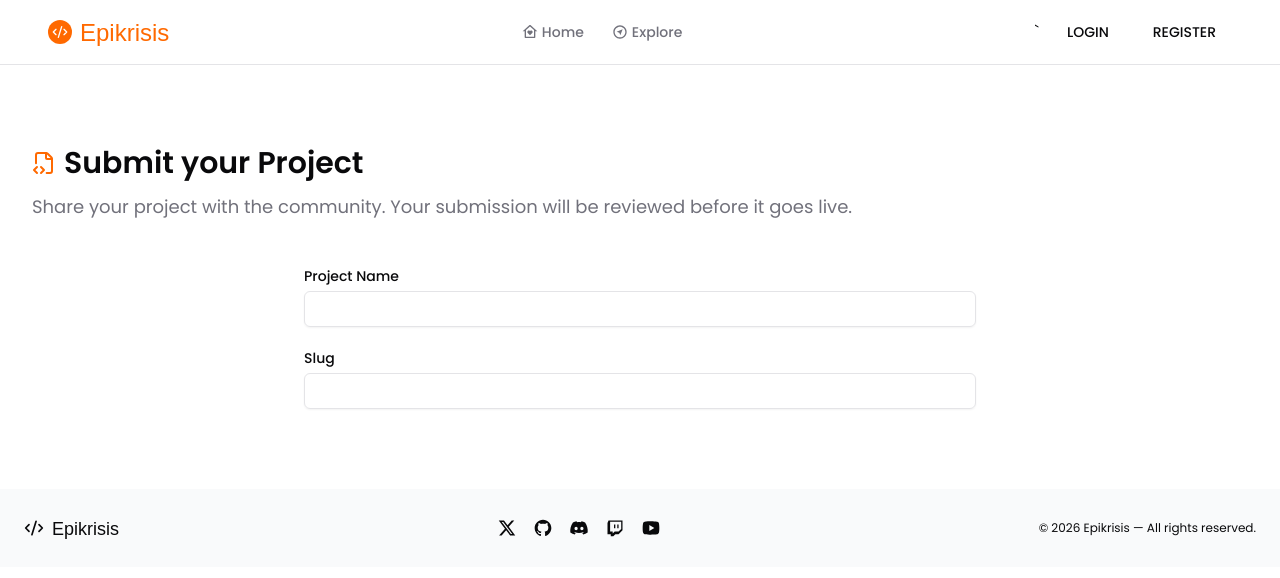
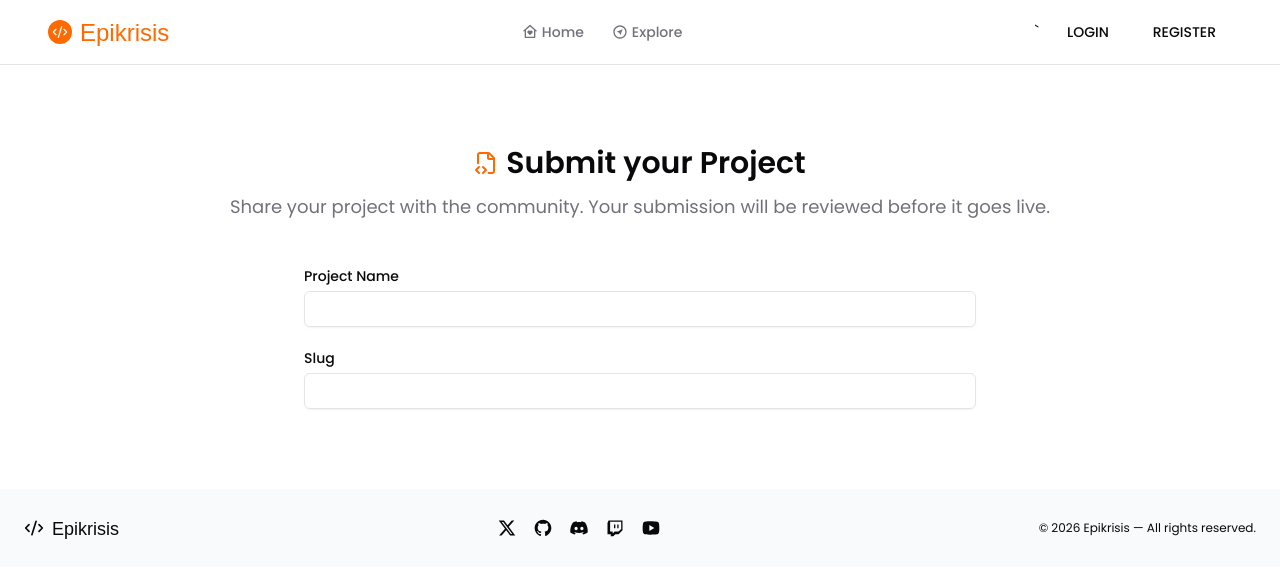
Before and after one commit to Nimira43/Epikrisis, a Next.js app: page /submit in a window 1280 px wide. Shown: the top 578 px of the page. Built offline with nearby package versions, Linux system fonts and the light colour scheme; no server answers; a web font is replaced by a local one.

Commit message:
Updating the SectionHeader so it have a prop to centre the text content if needed.

```diff
--- a/app/submit/page.tsx
+++ b/app/submit/page.tsx
@@ -6,11 +6,12 @@ export default function SubmitPage() {
   return (
     <section className='py-20'>
       <div className='wrapper'>
-      <SectionHeader
-        title='Submit your Project'
-        icon={FileCodeCorner}
-        description='Share your project with the community. Your submission will be reviewed before it goes live.'
-      />
+        <SectionHeader
+          title='Submit your Project'
+          icon={FileCodeCorner}
+          description='Share your project with the community. Your submission will be reviewed before it goes live.'
+          centre
+        />
         <div className='max-w-2xl mx-auto'>
           <ProjectSubmitForm />
         </div>
--- a/components/common/section-header.tsx
+++ b/components/common/section-header.tsx
@@ -1,21 +1,23 @@
-import { LucideIcon } from 'lucide-react'
+import type { LucideIcon } from 'lucide-react'
 
 export default function SectionHeader({
   title,
   icon: Icon,
-  description
+  description,
+  centre = false
 }: {
   title: string
   icon: LucideIcon
   description: string
-
+  centre?: boolean
 }) {
   return (
-    <div className='mb-12'>
-      <div className='flex items-center gap-2 mb-3'>
+    <div className={`mb-12 ${centre ? 'text-center' : ''}`}>
+      <div className={`flex items-center gap-2 mb-3 ${centre ? 'justify-center' : ''}`}>
         <Icon className='size-6 text-primary' />
         <h2 className='text-3xl font-semibold'>{title}</h2>
       </div>
+
       <p className='text-muted-foreground text-lg'>
         {description}
       </p>
```
